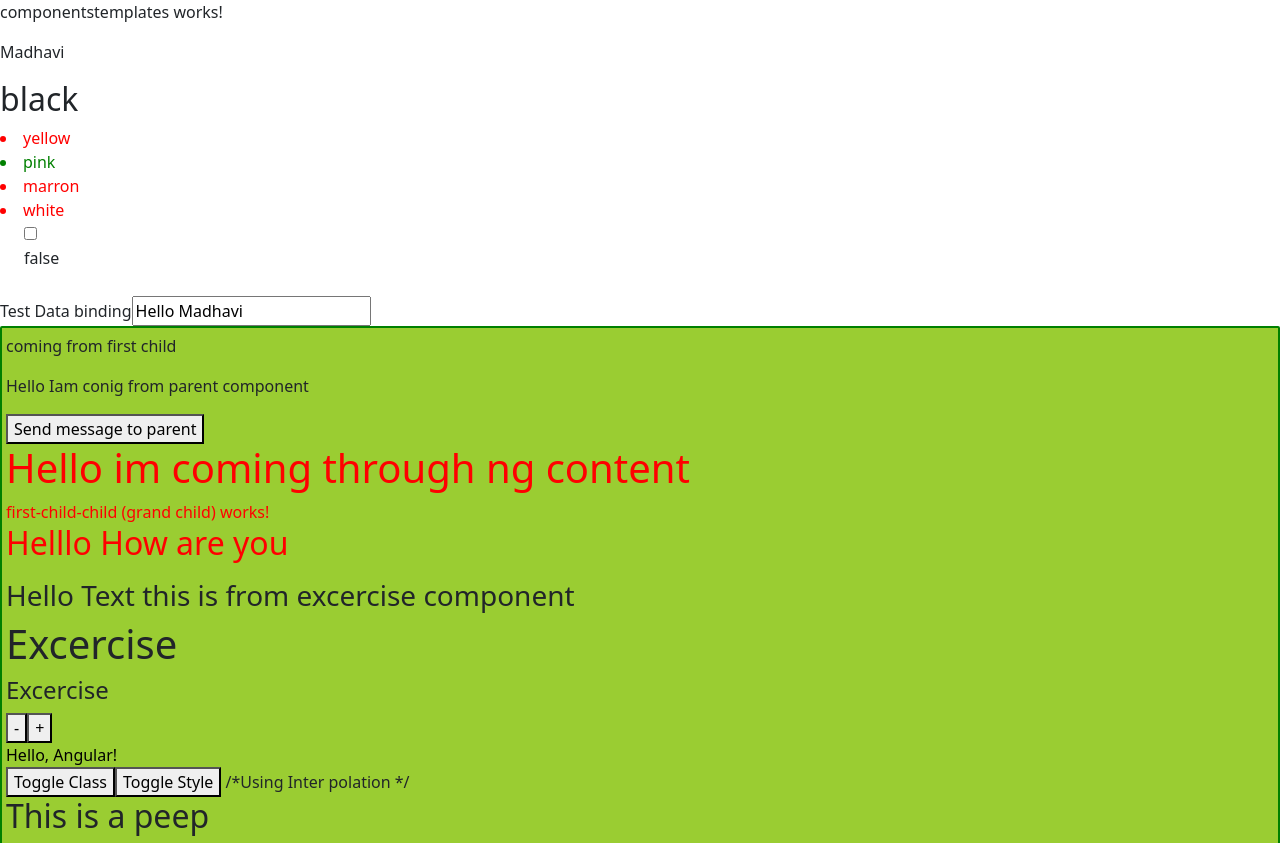
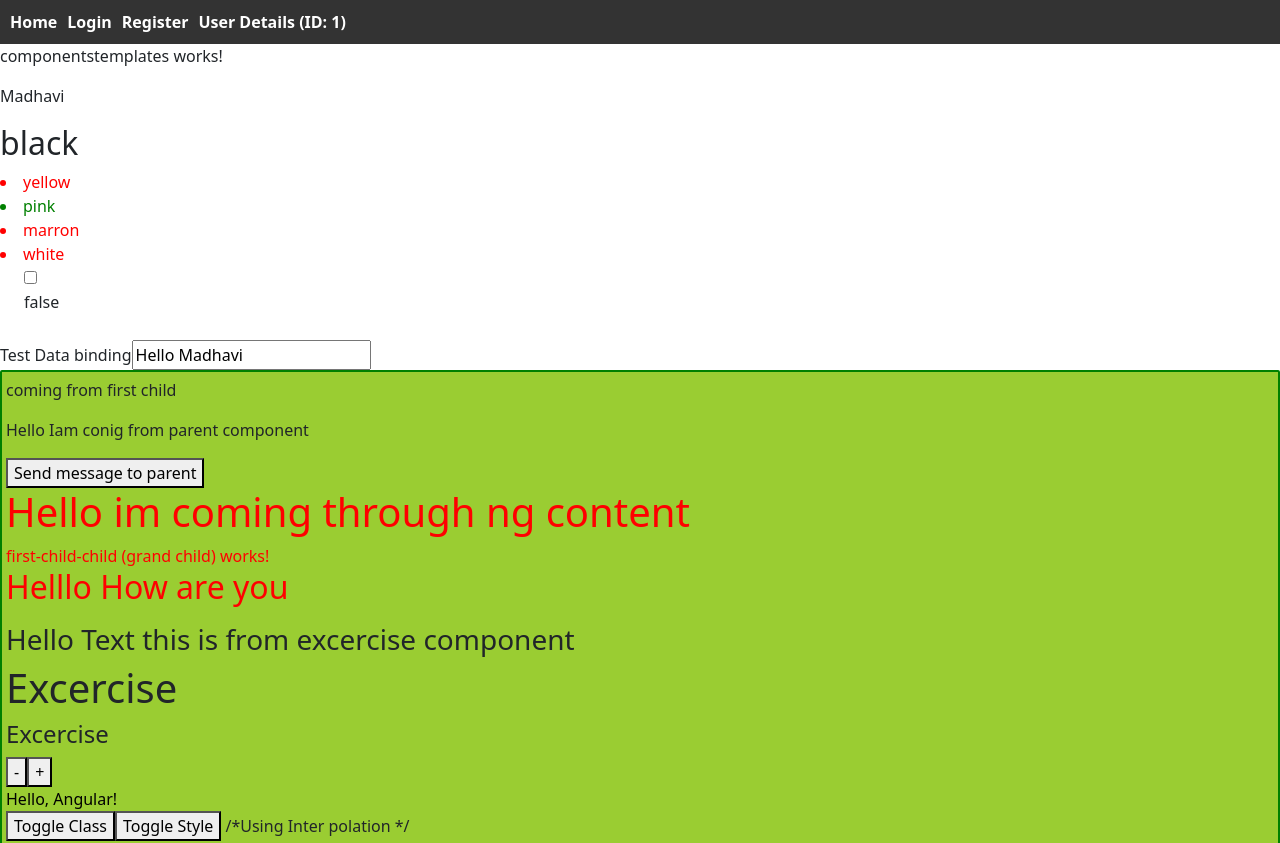
Before and after one commit to madhavi-anneboina/bootcamp, an Angular app: page /components in a window 1280 px wide. Shown: the top 843 px of the page. Built offline with nearby package versions, Linux system fonts and the light colour scheme.

Commit message:
added all the data

```diff
--- a/src/app/app-routing.module.ts
+++ b/src/app/app-routing.module.ts
@@ -16,6 +16,7 @@ import { FormArrayComponent } from './form-array/form-array.component';
 import { FilterTableComponent } from './filter-table/filter-table.component';
 import { ListComponent } from './list/list.component';
 import { ExpandpanelComponent } from './expandpanel/expandpanel.component';
+import { UserComponent } from './user/user.component';
 
 
 const routes: Routes = [
@@ -36,7 +37,8 @@ const routes: Routes = [
   {path :'formarray', component:FormArrayComponent, pathMatch:"full"},
   {path :'filter', component:FilterTableComponent, pathMatch:"full"},
   {path :'list', component:ListComponent, pathMatch:"full"},
-  {path :'expandpanel', component:ExpandpanelComponent, pathMatch:"full"}
+  {path :'expandpanel', component:ExpandpanelComponent, pathMatch:"full"},
+  {path :'users/:id', component:UserComponent, pathMatch:"full"}
 
 
 
--- a/src/app/app.component.css
+++ b/src/app/app.component.css
@@ -12,3 +12,37 @@
     display:block;
     padding:6px 4px;
 }
+
+/* styles.css */
+body {
+    font-family: Arial, sans-serif;
+    margin: 0;
+    padding: 0;
+  }
+
+  nav {
+    background-color: #333;
+    color: white;
+    padding: 10px;
+  }
+
+  ul {
+    list-style-type: none;
+    margin: 0;
+    padding: 0;
+  }
+
+  li {
+    display: inline;
+    margin-right: 10px;
+  }
+
+  a {
+    text-decoration: none;
+    color: white;
+    font-weight: bold;
+  }
+
+  a:hover {
+    color: #ffcc00;
+  }
--- a/src/app/app.component.html
+++ b/src/app/app.component.html
@@ -1,3 +1,10 @@
-
+<nav>
+    <ul>
+      <li><a routerLink="/">Home</a></li>
+      <li><a routerLink="/login">Login</a></li>
+      <li><a routerLink="/register">Register</a></li>
+      <li><a [routerLink]="['/users', 1]">User Details (ID: 1)</a></li>
+    </ul>
+  </nav>
 
 <router-outlet></router-outlet>
--- a/src/app/app.module.ts
+++ b/src/app/app.module.ts
@@ -27,6 +27,7 @@ import { FilterTableComponent } from './filter-table/filter-table.component';
 import { ListComponent } from './list/list.component';
 import { ExpandpanelComponent } from './expandpanel/expandpanel.component';
 import { ExpanditemComponent } from './expanditem/expanditem.component';
+import { UserComponent } from './user/user.component';
 
 @NgModule({
   declarations: [
@@ -52,7 +53,8 @@ import { ExpanditemComponent } from './expanditem/expanditem.component';
     FilterTableComponent,
     ListComponent,
     ExpandpanelComponent,
-    ExpanditemComponent
+    ExpanditemComponent,
+    UserComponent
   ],
   imports: [
     BrowserModule,
--- /dev/null
+++ b/src/app/user/user.component.html
@@ -0,0 +1,4 @@
+
+<p>user works!</p>
+
+<p>User ID: {{ userId }}</p>
--- /dev/null
+++ b/src/app/user/user.component.ts
@@ -0,0 +1,21 @@
+import { Component } from '@angular/core';
+import { ActivatedRoute } from '@angular/router';
+
+@Component({
+  selector: 'app-user',
+  templateUrl: './user.component.html',
+  styleUrls: ['./user.component.css']
+})
+export class UserComponent {
+
+  userId: string = '';
+
+  constructor(private route: ActivatedRoute) {}
+
+  ngOnInit(): void {
+    this.route.params.subscribe((params) => {
+      this.userId = params['id'];
+    });
+  }
+
+}
```
Also changed, not shown: src/app/user/user.component.css (added), 1 other file (tests, documents, lock files or other folders).
